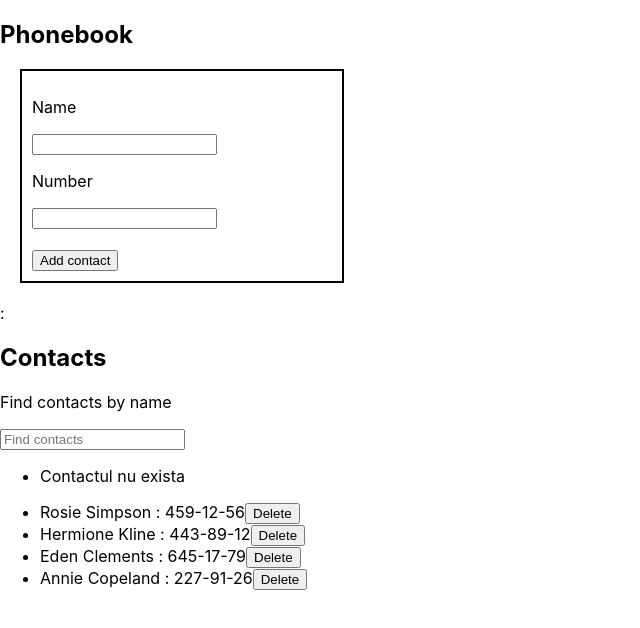
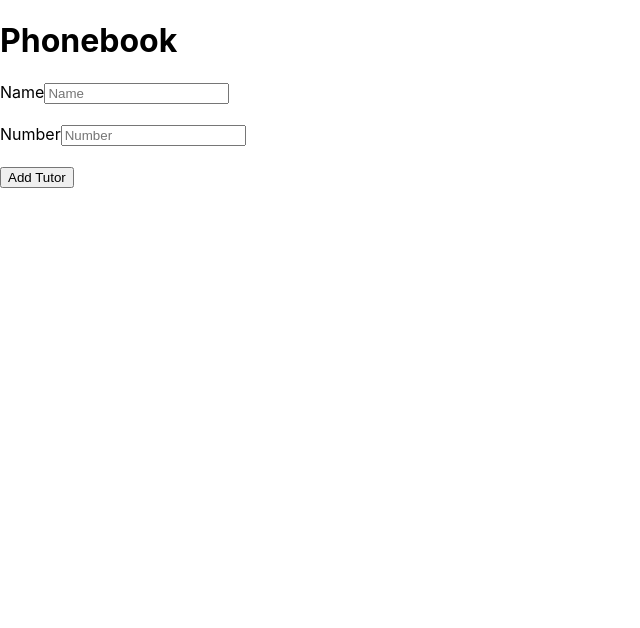
Before and after one commit to ArnautGheorghe/goit-react-hw-02-phonebook, a React (Create React App) app: page / in a window 1280 px wide. Shown: the top 628 px of the page, without its empty margins (0-640 px from the left). Built offline with nearby package versions, Linux system fonts and the light colour scheme.

Commit message:
tema 2 ex 2 refacere

```diff
--- a/src/components/App.jsx
+++ b/src/components/App.jsx
@@ -1,32 +1,19 @@
+import Phonebook from "./Phonebook/Phonebook"
 
-import Phonebook from './Phonebook/Phonebook';
-import Filter from './Filter/Filter';
-import Contacts from "./Contacts/Contacts"
+
 
 
 
 
 export const App = () => {
-  const state = {
-    contacts: [
-      { id: 'id-1', name: 'Rosie Simpson', number: '459-12-56' },
-      { id: 'id-2', name: 'Hermione Kline', number: '443-89-12' },
-      { id: 'id-3', name: 'Eden Clements', number: '645-17-79' },
-      { id: 'id-4', name: 'Annie Copeland', number: '227-91-26' },
-
-    ],
 
 
-    filter: { name: 'Rosie', number: '459-12-56' },
-    name: "Rosie",
-    number: '459-12-56',
-  };
+
 
   return (
     <div>
-      <Phonebook state={state} />
-      <Filter state={state} />
-      <Contacts state={state} contacts={state.contacts} />
+      <Phonebook />
+
     </div>
   );
 };
--- /dev/null
+++ b/src/components/Button/Button.jsx
@@ -0,0 +1,22 @@
+
+import PropTypes from 'prop-types';
+
+function Button({ children, action, type = 'button' }) {
+
+
+
+
+  return (
+    <button  onClick={action} type={type}>
+      {children}
+    </button>
+  );
+}
+
+Button.propTypes = {
+  children: PropTypes.any,
+  action: PropTypes.func,
+  button: PropTypes.string,
+};
+
+export default Button;
--- a/src/components/Contacts/Contacts.jsx
+++ b/src/components/Contacts/Contacts.jsx
@@ -1,26 +1,76 @@
-import PropTypes from 'prop-types';
+import { Component } from 'react';
+import Button from '../Button/Button';
 
-const Contacts = ({ contacts, isDelete = false }) => {
+
+
+class Contacts extends Component {
+  state = {
+    isAddFormVisible: false,
+    contacts: [
+      { id: 'id-1', name: 'Rosie Simpson', number: '459-12-56' },
+      { id: 'id-2', name: 'Hermione Kline', number: '443-89-12' },
+      { id: 'id-3', name: 'Eden Clements', number: '645-17-79' },
+      { id: 'id-4', name: 'Annie Copeland', number: '227-91-26' },
+    ],
+  };
+  handleSubmit = e => {
+    e.preventDefault();
+    this.props.onFormSubmit(this.state);
+  };
+  renderList = contacts => {
+    return contacts.map(el => {
       return (
+        <div key={el.id}>
           <div>
-      <ul>
-        {contacts.map(contact => {
-          return (
-            <li className="item" key={contact.id}>
-              <span className="label">{contact.name} : </span>
-              <span className="percentage">{contact.number}</span>
-              <button onClick={(isDelete = true)}>Delete</button>
-            </li>
-          );
-        })}
-      </ul>
+            {el.name} :{el.number}
+          </div>
         </div>
       );
+    });
   };
 
-Contacts.propTypes = {
-  state: PropTypes.object,
-  contacts: PropTypes.array,
+  render() {
+    const {  contacts } = this.state;
+    return (
+      <section className="section">
+        <h1>
+          <span>Contacts</span>
+        </h1>
+        <div>{this.renderList(contacts)}</div>
+
+        <Button
+          action={() => {
+            this.setState({
+              isAddFormVisible: true,
+            });
+          }}
+        >
+          Add Contact
+        </Button>
+      </section>
+    );
+  }
+
+  handleTutor = data => {
+    const newId =
+      this.state.contacts.length > 0 ? this.state.contacts.length : 0;
+
+    const tutorToAdd = {
+      id: newId,
+      name: data.name,
+      number: data.number,
     };
 
+    /**
+     * Pentru orice state care este un obiect sau array si avem nevoie de starea precedenta, folosim metoda de mai jos
+     */
+    this.setState(prevState => {
+      return {
+        contacts: [...prevState.contacts, tutorToAdd],
+        isAddFormVisible: false,
+      };
+    });
+  };
+}
+
 export default Contacts;
--- a/src/components/Phonebook/Phonebook.jsx
+++ b/src/components/Phonebook/Phonebook.jsx
@@ -1,48 +1,102 @@
-import styles from "./Phonebook.modules.css"
-import { useState } from 'react';
 
+import { Component } from "react";
+import PropTypes from 'prop-types';
 
-const Phonebook = ({state}) => {
-  const [Value, setValue] = useState("");
-  const [ValueNumber, setValueNumber] = useState("");
+import Contacts from "../Contacts/Contacts";
+import Button from "../Button/Button";
+
+export default class AddTutor extends Component {
+  static propTypes = { onFormSubmit: PropTypes.func };
+
+  state = {
+    isAddFormVisible: false,
+    name: '',
+    number: '',
+  };
+  state2 = {
+    isAddFormVisible: false,
+    contacts: [
+      { id: 'id-1', name: 'Rosie Simpson', number: '459-12-56' },
+      { id: 'id-2', name: 'Hermione Kline', number: '443-89-12' },
+      { id: 'id-3', name: 'Eden Clements', number: '645-17-79' },
+      { id: 'id-4', name: 'Annie Copeland', number: '227-91-26' },
+    ],
+  };
+  handleSubmit = e => {
+    e.preventDefault();
+    this.props.onFormSubmit(this.state);
+  };
+
+  handleChange = evt => {
+    const { name, value } = evt.target;
+    this.setState({ [name]: value });
+    console.log('change');
+  };
+
+  render() {
+    const { name, number, isAddFormVisible } = this.state;
+
     return (
-      <div className={styles.black}>
-        <h2>Phonebook</h2>
-        <form action="">
-          <p>Name</p>
+      <form className="form" onSubmit={this.handleSubmit}>
+        <h1>Phonebook</h1>
+        <label>
+          <span>Name</span>
           <input
             type="text"
+            value={name}
             name="name"
-            pattern="^[a-zA-Z]+(([' -][a-zA-Z ])?[a-zA-Z]*)*$"
-            title="Name may contain only letters, apostrophe, dash and spaces. For example Adrian, Jacob Mercer, Charles de Batz de Castelmore d'Artagnan"
+            placeholder="Name"
+            onChange={this.handleChange}
             required
-            value={Value}
-            onChange={e => setValue(e.target.value)}
           />
-          <p>Number</p>
+        </label>
+        <br></br>
+        <br />
+        <label>
+          <span>Number</span>
           <input
             type="tel"
+            value={number}
             name="number"
-            pattern="\+?\d{1,4}?[-.\s]?\(?\d{1,3}?\)?[-.\s]?\d{1,4}[-.\s]?\d{1,4}[-.\s]?\d{1,9}"
-            title="Phone number must be digits and can contain spaces, dashes, parentheses and can start with +"
+            placeholder="Number"
+            onChange={this.handleChange}
             required
-            value={ValueNumber}
-            onChange={e => setValueNumber(e.target.value)}
           />
-          <br />
-          <br />
-          <button type="submit">Add contact</button>
-        </form>
+        </label>
+        <br></br>
+        <br />
+        <Button
+          action={() => {
+            this.setState({
+              isAddFormVisible: true,
+            });
+          }}
+        >
+          Add Tutor
+        </Button>
+        {isAddFormVisible && <Contacts  />}
+      </form>
+    );
+  }
 
-        {Value === state.name && ValueNumber === state.number ? (
-          alert(`${state.name} : ${state.number} is already in contacts.`)
-        ) : (
-            <span>{Value} : {ValueNumber}
-             </span>
-        )}
-      </div>
-    );
+  handleTutor = data => {
+    const newId =
+      this.state2.contacts.length > 0 ? this.state2.contacts.length : 0;
 
+    const tutorToAdd = {
+      id: newId,
+      name: data.name,
+      number: data.number,
+    };
+
+    /**
+     * Pentru orice state care este un obiect sau array si avem nevoie de starea precedenta, folosim metoda de mai jos
+     */
+    this.setState(prevState => {
+      return {
+        contacts: [...prevState.contacts, tutorToAdd],
+        isAddFormVisible: false,
+      };
+    });
+  };
 }
-
-export default Phonebook;
```
Also changed, not shown: src/components/Contacts/Button.jsx (deleted, +0 -43 lines), 1 other file (tests, documents, lock files or other folders). Lines whose indentation alone changed are shown as unchanged.
